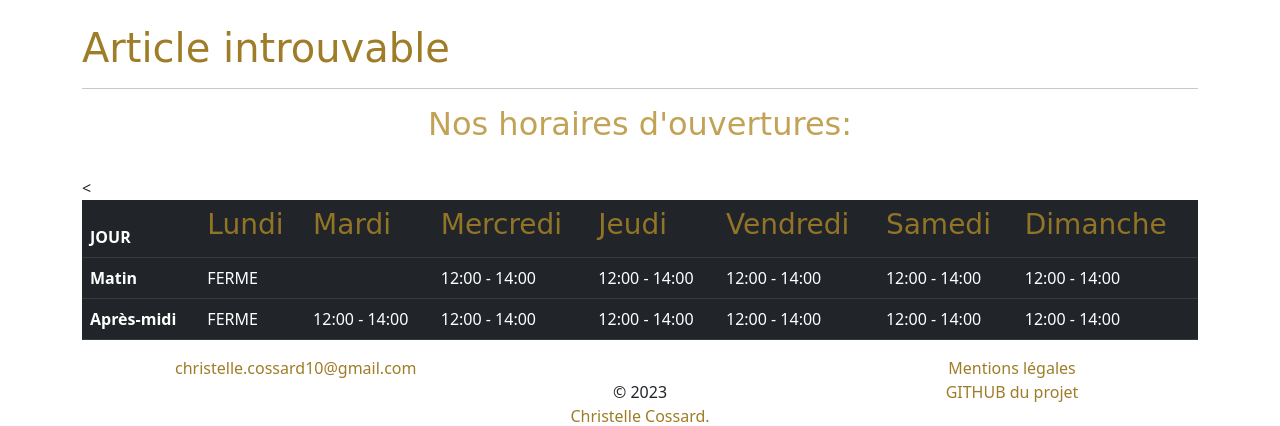
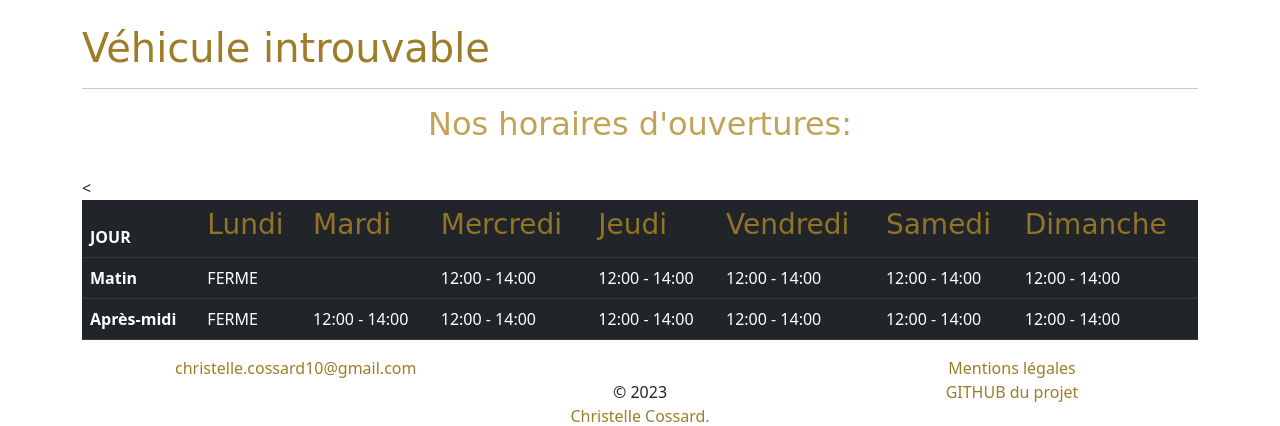
Before and after one commit to ChristelleCossard/garage-parrot, a PHP site: page /vehicule.php in a window 1280 px wide. Shown: the part 104-530 px from the top of the page. Run offline with PHP 8.4, Linux system fonts and the light colour scheme; data that the repository does not hold is empty.

Commit message:
correctif liste et detail vehicules

```diff
--- a/index.php
+++ b/index.php
@@ -19,7 +19,7 @@ $cars = getCars($pdo, _HOME_ARTICLES_LIMIT_);
         <h1 class="display-5 fw-bold text-body-emphasis lh-1 mb-3">Responsive left-aligned hero with image</h1>
         <p class="lead">Quickly design and customize responsive mobile-first sites with Bootstrap, the world’s most popular front-end open source toolkit, featuring Sass variables and mixins, responsive grid system, extensive prebuilt components, and powerful JavaScript plugins.</p>
         <div class="d-grid gap-2 d-md-flex justify-content-md-start">
-            <a href="vehicules.php" class="btn btn-primary btn-lg px-4 me-md-2">Voir toutes actualités</a>
+            <a href="vehicules.php" class="btn btn-primary btn-lg px-4 me-md-2">Voir tous nos véhicules</a>
         </div>
     </div>
 </div>
--- a/templates/car_part.php
+++ b/templates/car_part.php
@@ -8,7 +8,7 @@
         <div class="card-body">
             <h5 class="card-title"><?= htmlentities($car["title"]) ?></h5>
             <p class="card-text"><?=htmlentities(substr($car["description"], 0, 100)) ?></p>
-            <a href="actualite.php?id=<?=$car["id"]?>" class="btn btn-primary">Lire la suite</a>
+            <a href="vehicule.php?id=<?=$car["id"]?>" class="btn btn-primary">Lire la suite</a>
         </div>
     </div>
 </div>
--- a/vehicule.php
+++ b/vehicule.php
@@ -3,8 +3,8 @@
 
 require_once __DIR__ . "/lib/config.php";
 require_once __DIR__ . "/lib/pdo.php";
-require_once __DIR__ . "/lib/article.php";
-
+//require_once __DIR__ . "/lib/article.php";
+require_once __DIR__ . "/lib/car.php";
 require_once __DIR__ . "/lib/menu.php";
 
 $mainMenu["actualite.php"] = ["head_title" => "Article introuvable", "meta_description" => "Article introuvable", "exclude" => true];
@@ -13,11 +13,11 @@ $error = false;
 
 if (isset($_GET["id"])) {
     $id = $_GET["id"];
-    $article = getArticleById($pdo, $id);
+    $car = getCarById($pdo, $id);
 
-    if ($article) {
-        $imagePath = getArticleImage($article["image"]);
-        $mainMenu["actualite.php"] = ["head_title" => htmlentities($article["title"]), "meta_description" => htmlentities(substr($article["content"], 0, 250)), "exclude" => true];
+    if ($car) {
+        $imagePath = getCarImage($car["image"]);
+        $mainMenu["vehicule.php"] = ["head_title" => htmlentities($car["title"]), "meta_description" => htmlentities(substr($car["description"], 0, 250)), "exclude" => true];
     } else {
         $error = true;
     }
@@ -36,15 +36,15 @@ require_once __DIR__ . "/templates/header.php";
 <?php if (!$error) { ?>
     <div class="row flex-lg-row-reverse align-items-center g-5 py-5">
         <div class="col-10 col-sm-8 col-lg-6">
-            <img src="<?=$imagePath ?>" class="d-block mx-lg-auto img-fluid" alt="<?=htmlentities($article["title"]) ?>" width="700" height="500" loading="lazy">
+            <img src="<?=$imagePath ?>" class="d-block mx-lg-auto img-fluid" alt="<?=htmlentities($car["title"]) ?>" width="700" height="500" loading="lazy">
         </div>
         <div class="col-lg-6">
-            <h1 class="display-5 fw-bold text-body-emphasis lh-1 mb-3"><?=htmlentities($article["title"]) ?></h1>
-            <p class="lead"><?=htmlentities($article["content"]) ?></p>
+            <h1 class="display-5 fw-bold text-body-emphasis lh-1 mb-3"><?=htmlentities($car["title"]) ?></h1>
+            <p class="lead"><?=htmlentities($car["description"]) ?></p>
         </div>
     </div>
 <?php } else { ?>
-    <h1>Article introuvable</h1>
+    <h1>Véhicule introuvable</h1>
 <?php } ?>
 
 
```
